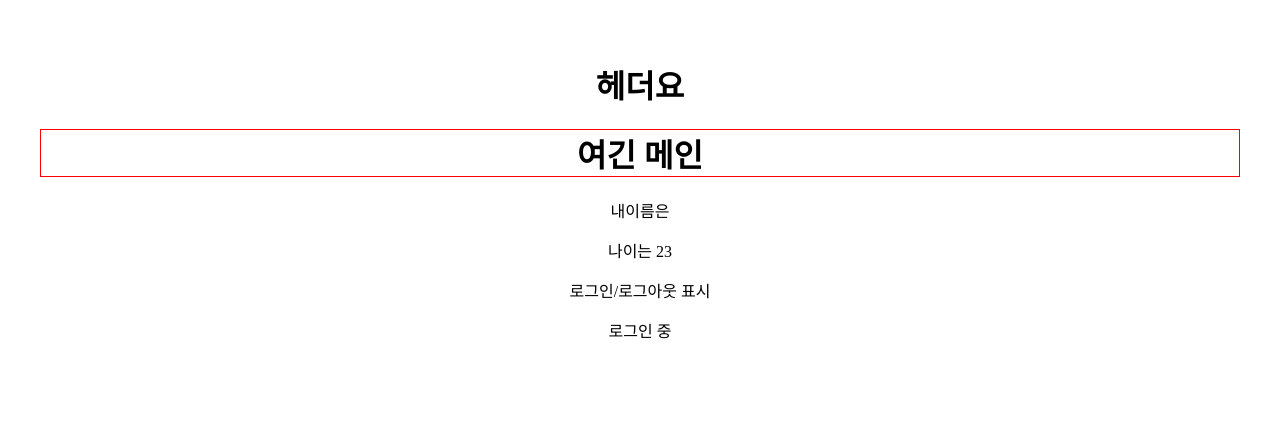
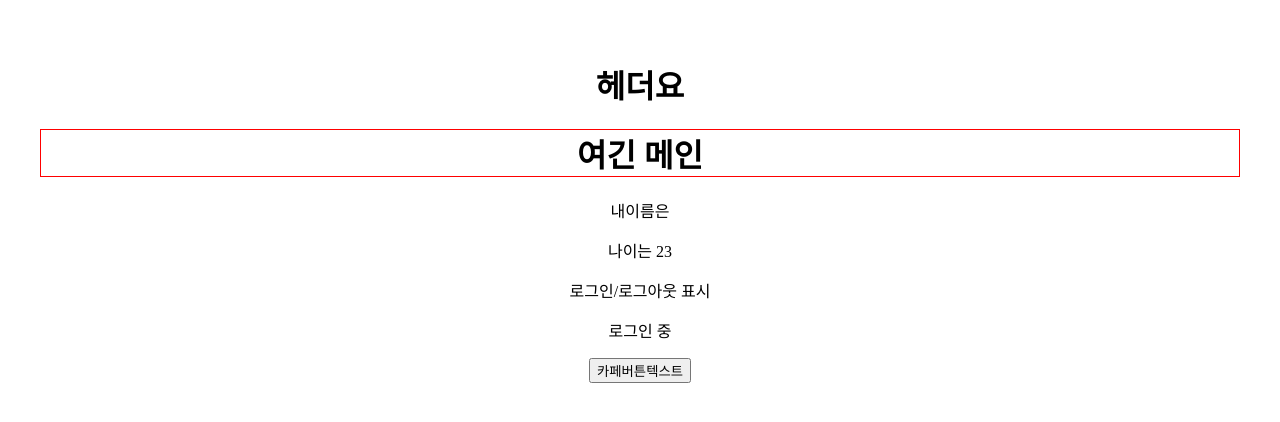
Before and after one commit to domino3333/react-diy, a React (Vite) app in the folder prac01/: page / in a window 1280 px wide. Shown: the top 422 px of the page. Built offline with nearby package versions, Linux system fonts and the light colour scheme.

Commit message:
부모 컴포넌트에서 자식 컴포넌트로 properties 전달해서 출력하기

```diff
--- a/prac01/src/App.jsx
+++ b/prac01/src/App.jsx
@@ -1,5 +1,6 @@
 
 import './App.css'
+import CafeButton from './components/CafeButton'
 import Header from './components/Header'
 import Main from './components/Main'
 
@@ -9,6 +10,7 @@ function App() {
     <>
       <Header />
       <Main/>
+      <CafeButton text={"카페버튼텍스트"}/>
     </>
   )
 }
--- /dev/null
+++ b/prac01/src/components/CafeButton.jsx
@@ -0,0 +1,12 @@
+
+const CafeButton= ({text, img})=>{
+
+
+    return(
+        <>
+            <button type="button">{text}</button>
+        </>
+    )
+}
+
+export default CafeButton;
```
